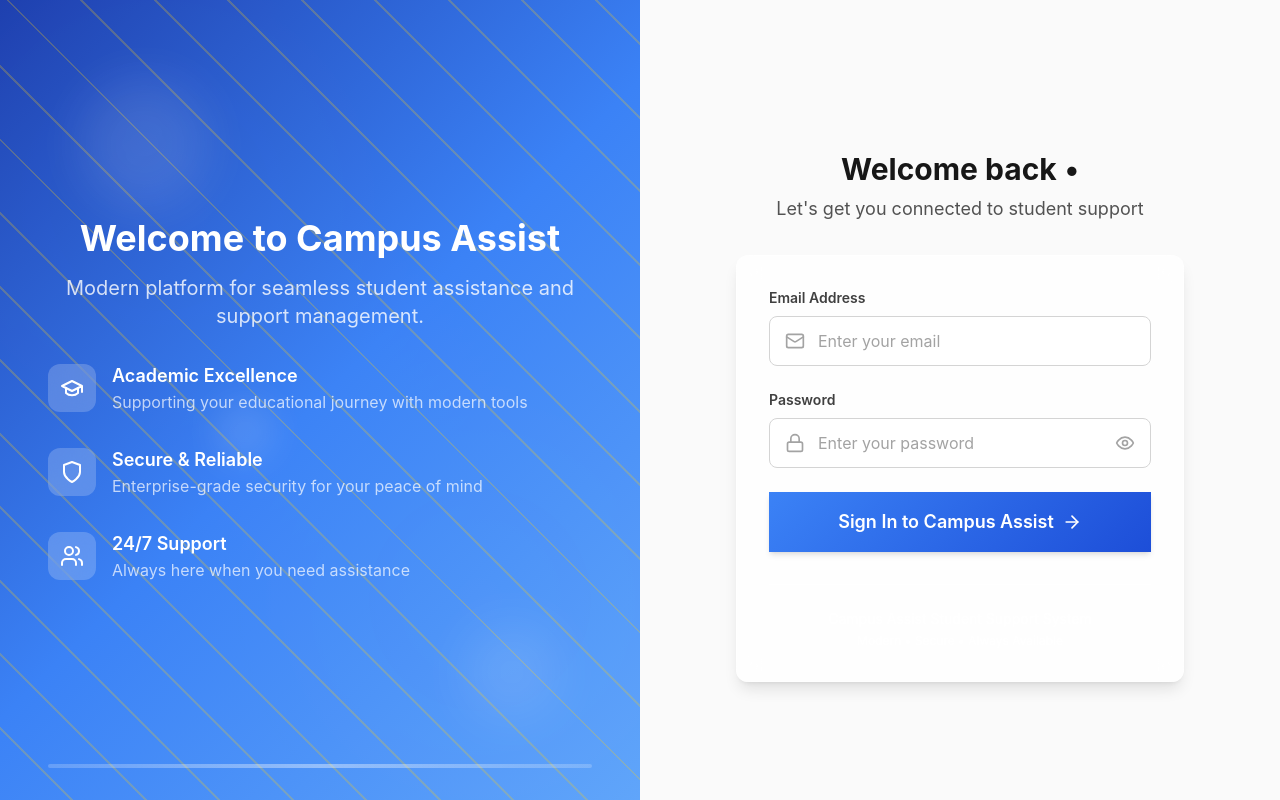
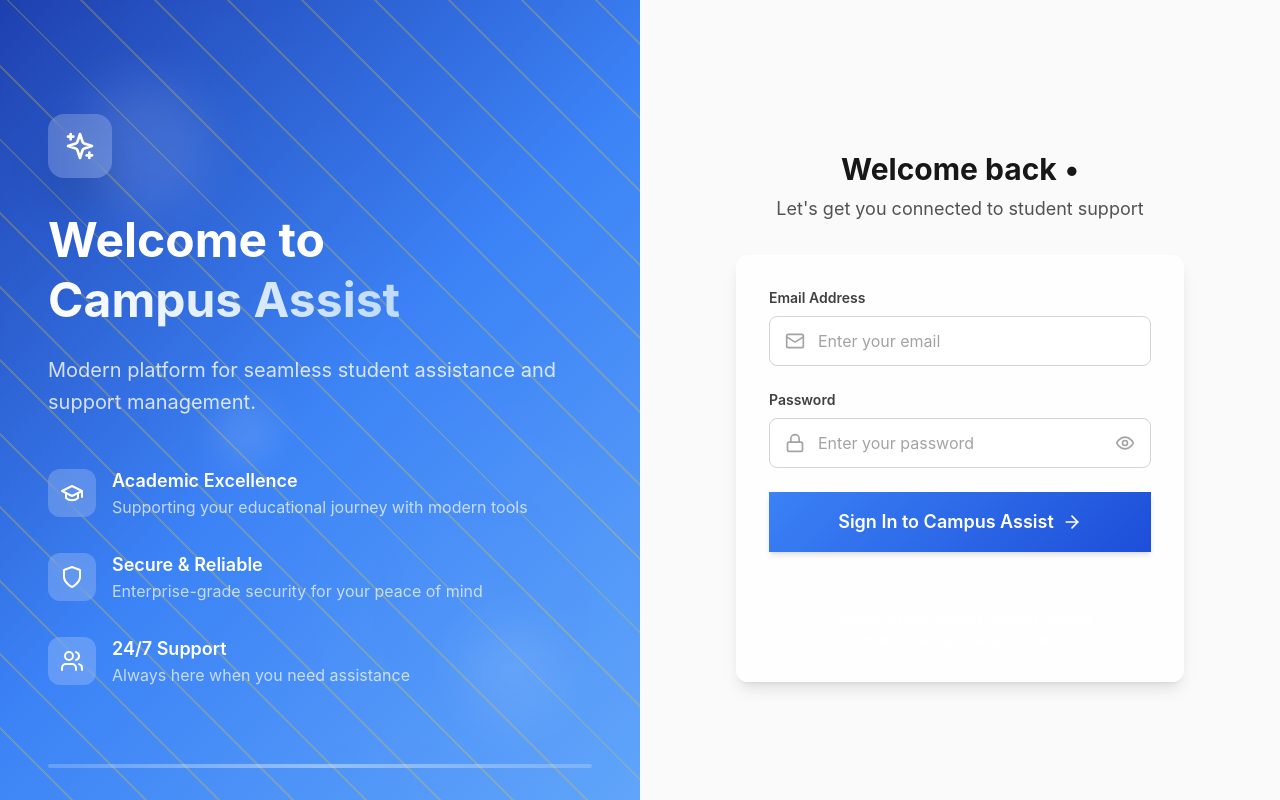
Before and after one commit to kaustubhgavhane4010/SS-Backend, a React (Vite) app: page /#/login in a window 1280 px wide. Built offline with nearby package versions, Linux system fonts and the light colour scheme.

Commit message:
fix: Restore original landing page styling - Keep 'Campus Assist' on separate line with bigger gradient font - Maintain original design while updating text content - Restore Sparkles icon and proper spacing

```diff
--- a/src/pages/LoginPage.tsx
+++ b/src/pages/LoginPage.tsx
@@ -68,11 +68,18 @@
 
         {/* Content */}
         <div className="relative z-10 flex flex-col justify-center px-12 text-white">
-          <div className="text-center mb-8">
-            <h1 className="text-4xl font-bold text-white mb-4">
-              Welcome to Campus Assist
+          <div className="mb-12">
+            <div className="w-16 h-16 bg-white/20 backdrop-blur-md rounded-2xl flex items-center justify-center mb-8 shadow-2xl">
+              <Sparkles className="h-8 w-8 text-white" />
+            </div>
+            <h1 className="text-5xl font-bold mb-6 leading-tight">
+              Welcome to
+              <br />
+              <span className="gradient-text bg-gradient-to-r from-white to-blue-200 bg-clip-text text-transparent">
+                Campus Assist
+              </span>
             </h1>
-            <p className="text-xl text-white/80 max-w-2xl mx-auto">
+            <p className="text-xl text-white/80 leading-relaxed">
               Modern platform for seamless student assistance and support management.
             </p>
           </div>
```
